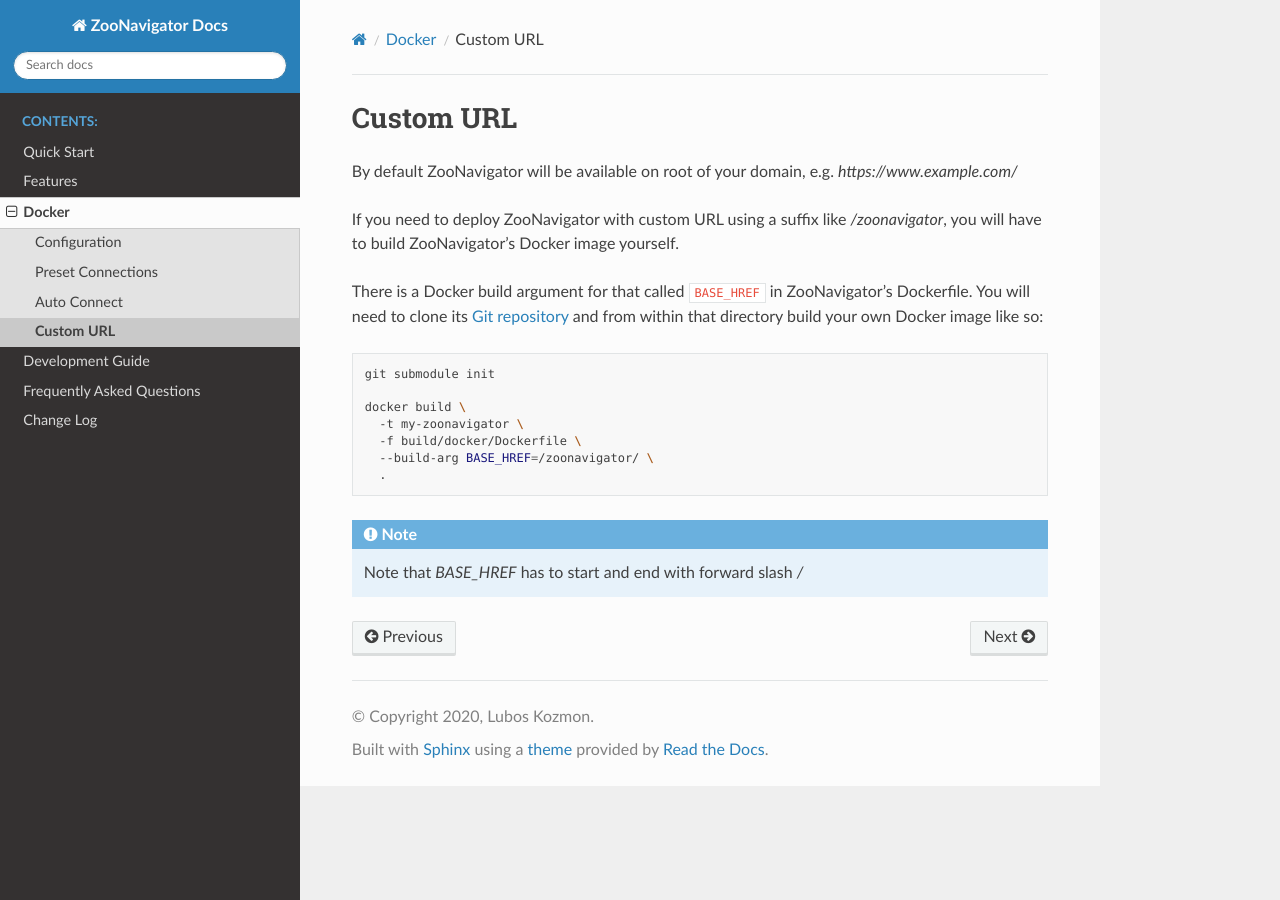
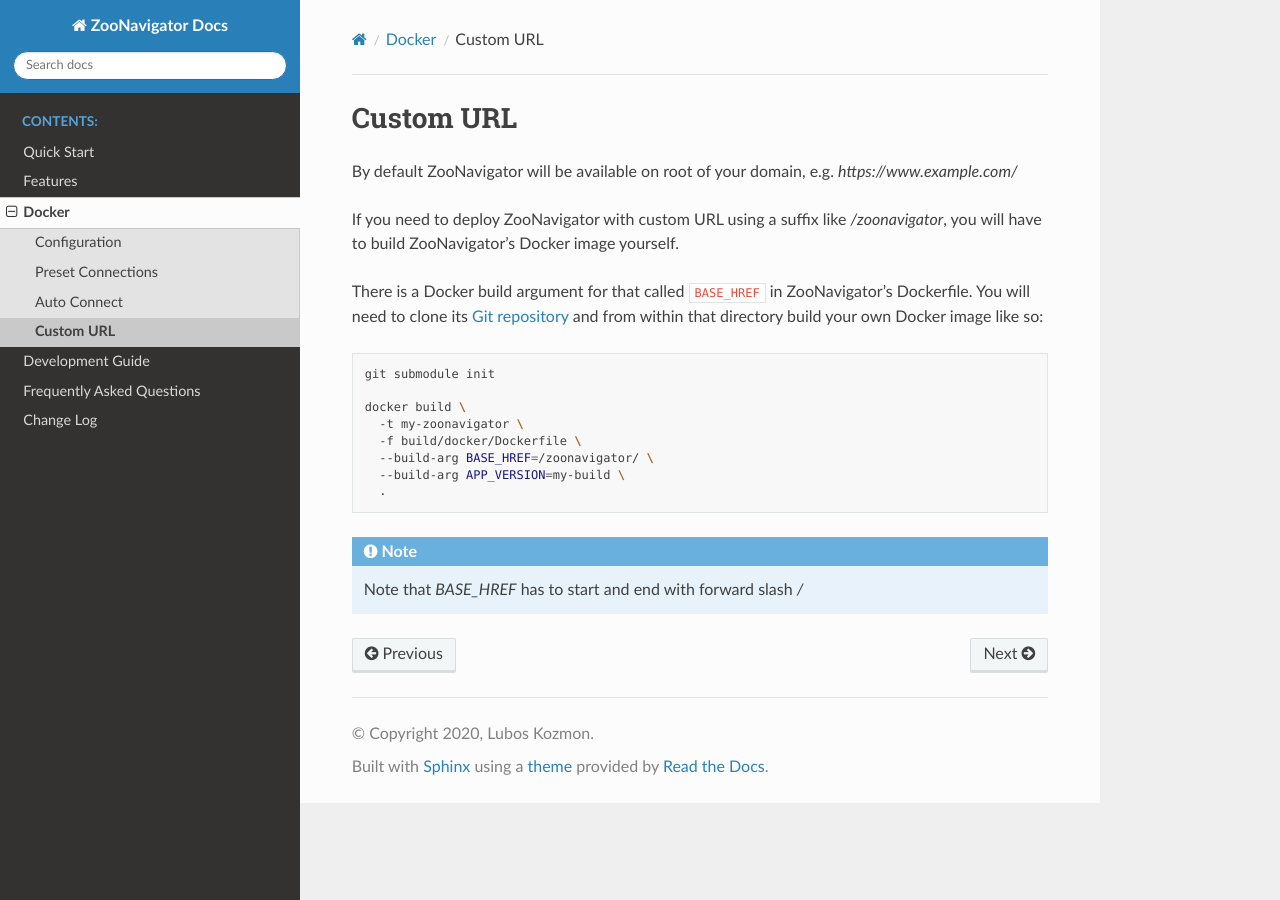
Before and after one commit to elkozmon/zoonavigator, a Sphinx documentation site: the page built from docs/docker/custom-url.rst, in a window 1280 px wide. Built offline with Sphinx 7.4.7 and the Read the Docs theme 2.0.0, drawn with Linux system fonts in a browser that asks for light colours.

Commit message:
Add missing build argument

```diff
--- a/docs/docker/custom-url.rst
+++ b/docs/docker/custom-url.rst
@@ -16,6 +16,7 @@
     -t my-zoonavigator \
     -f build/docker/Dockerfile \
     --build-arg BASE_HREF=/zoonavigator/ \
+    --build-arg APP_VERSION=my-build \
     .
 
 
```
